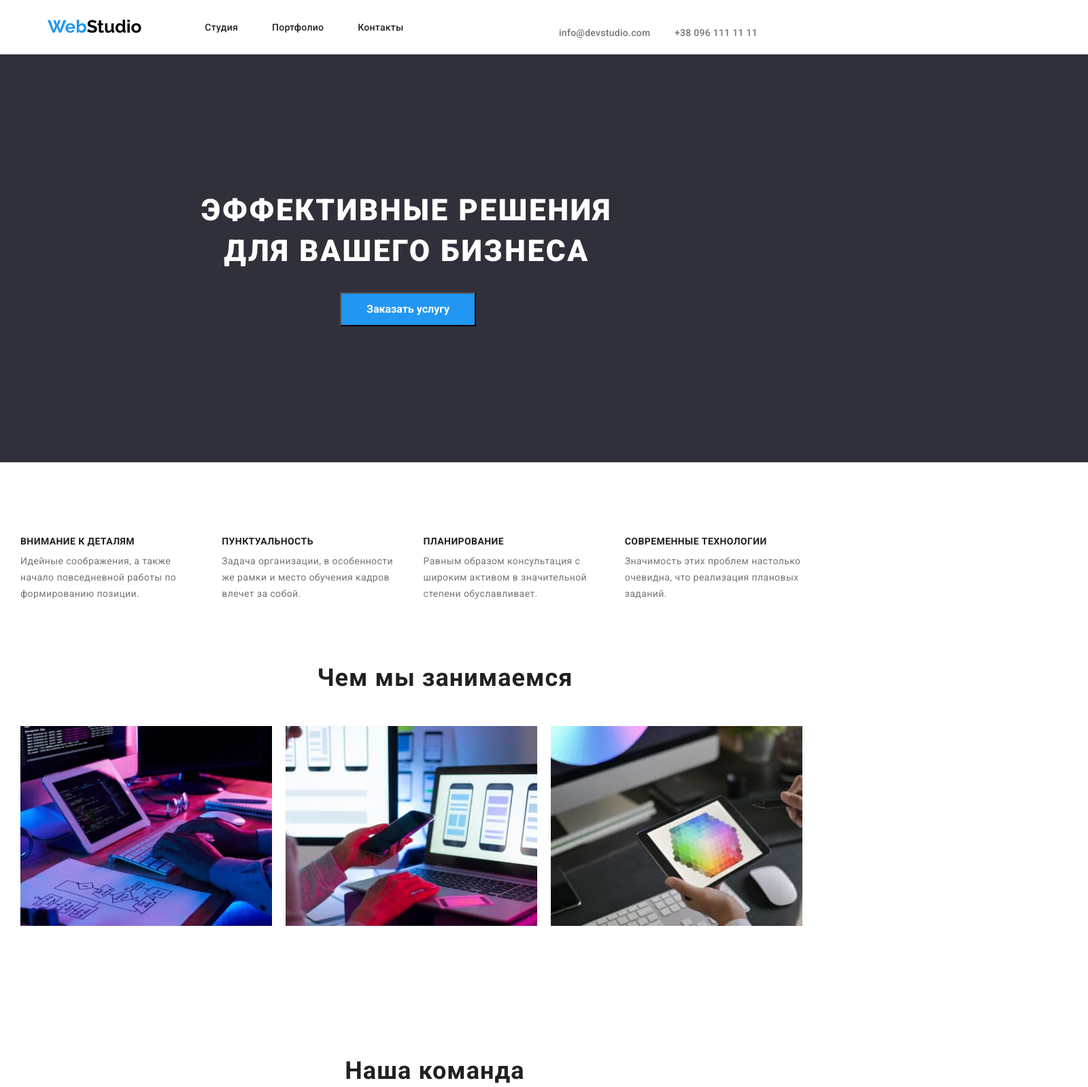
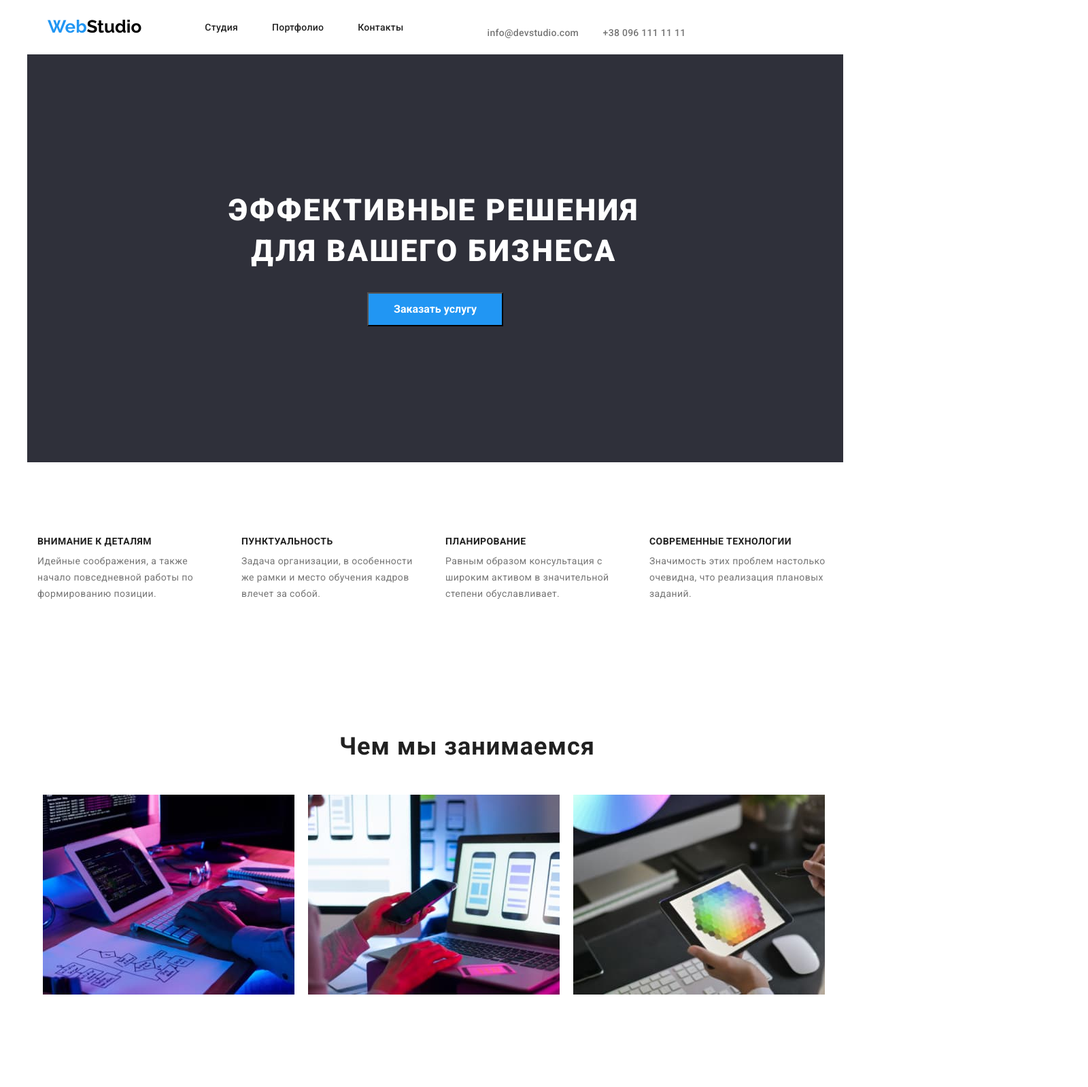
Before and after one commit to Aleksandra-Bashkatova1/goit-markup-hw-03, a plain HTML site: page index.html in a window 1280 px wide. Shown: the top 1599 px of the page at 68% size, 1600 px wide, since content can reach past the window. Drawn offline with nearby package versions, Linux system fonts and the light colour scheme.

Commit message:
HW3/done

```diff
--- a/style/style.css
+++ b/style/style.css
@@ -67,7 +67,7 @@ body {
   color: var(--fifeth-text-color);
 }
 .header-connect {
-  margin-left: auto;
+  /*  margin-left: auto;*/
 }
 
 .header-container {
@@ -75,7 +75,7 @@ body {
   align-items: center;
   height: 80px;
   width: 1200px;
-  /*margin: 15px*/
+  margin: 0 auto;
 }
 /*---------------- LOGOTIP HEADER---------------------*/
 
@@ -127,7 +127,7 @@ body {
 .navigation-location {
   display: flex;
   align-items: center;
-  margin-right: 93px;
+  /* margin-right: 93px;*/
 }
 .navigation-links-menu:not(:last-child) {
   margin-right: 50px;
@@ -168,16 +168,16 @@ body {
 /*---------------- HERO LIST ---------------------*/
 
 .hero-list {
-  background-color: #2f303a;
-  width: 1600px;
-  height: 600px;
+  /* width: 1600px;
+  height: 600px;*/
 }
 
 .hero-container {
-  margin: 0;
+  margin: 0 auto;
   align-items: center;
   height: 600px;
   width: 1200px;
+  background-color: #2f303a;
 }
 
 .main-title-text {
@@ -220,21 +220,20 @@ body {
 /*-----------------QUALITIES---------------*/
 
 .qualities-container {
-  margin: 0;
+  margin: 0 auto;
 }
 
 .location-qualities {
-  /*padding-left: 215px;*/
-  padding-right: 215px;
+  /*padding-left: 215px;
+  padding-right: 215px;*/
   padding-bottom: 94px;
   padding-top: 108px;
-  height: 101px;
-  width: 1170px;
+  /*height: 101px;
+  width: 1170px;*/
 }
 
 .list-qualities {
   display: flex;
-  padding-left: 15px;
 }
 
 .main-qualities {
@@ -246,6 +245,7 @@ body {
   color: var(--third-tex-color);
 }
 .content-qualities {
+  margin: 0 auto;
   font-size: 14px;
   line-height: 1.71;
   letter-spacing: 0.03em;
@@ -297,7 +297,7 @@ body {
 .container-third-text {
   padding-top: 94px;
   padding-bottom: 124px;
-  margin: 0;
+  margin: 0 auto;
 }
 
 .third-title-text {
@@ -328,19 +328,19 @@ body {
 }
 /*-------------------FOOTER----------------*/
 .footer-bg {
-  width: 1600px;
+  width: 1200px;
   height: 252px;
   background: #2f303a;
+  margin: 0 auto;
 }
 .adress-container {
   width: 240px;
   height: 81px;
-  padding-left: px;
 }
 
 .footer-contanier {
   padding-top: 60px;
-  padding-left: 15px;
+  /* padding-left: 15px;*/
 }
 .main-footer-contanier {
 }
```
